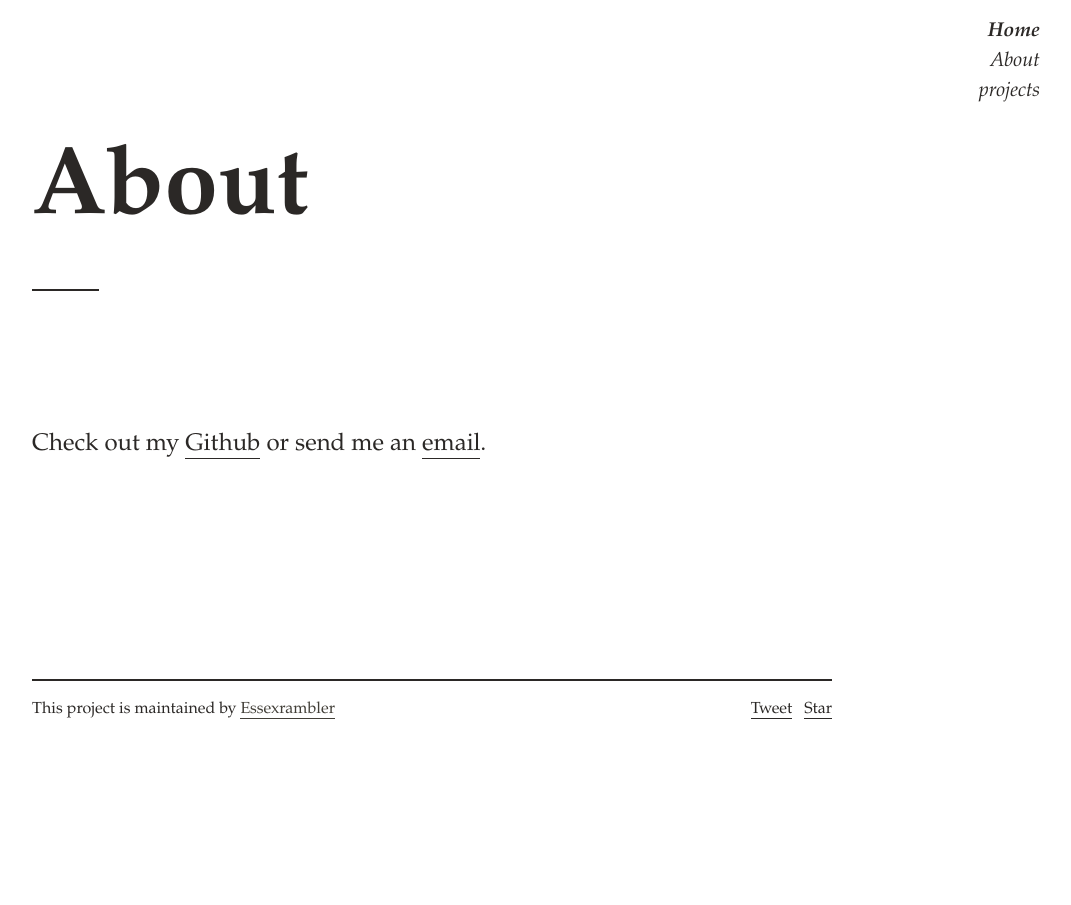
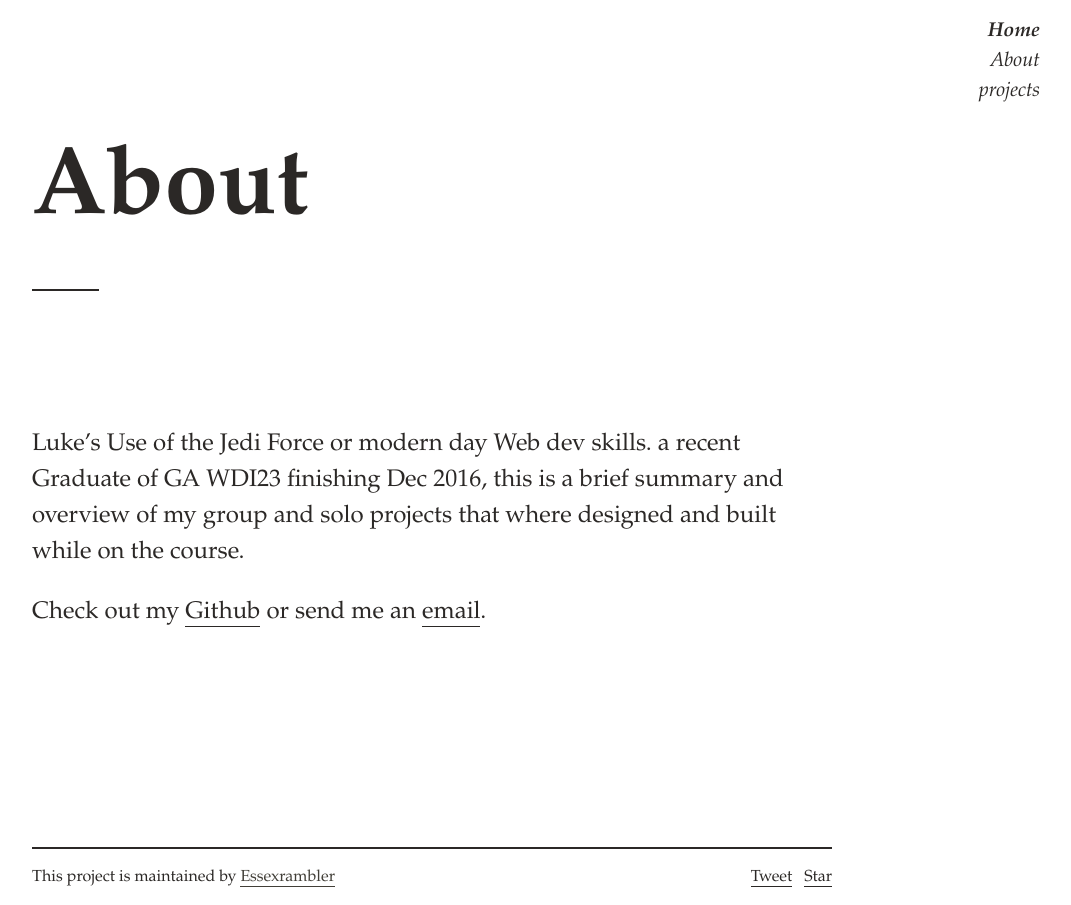
Before and after one commit to Essexrambler/Essexrambler.github.io, a Jekyll site: the page built from about.md, in a window 1280 px wide. Shown: the whole page, without its empty margins (208-1279 px from the left). Built offline with Jekyll 4.4.1, drawn with Linux system fonts in a browser that asks for light colours; comment, search, counter and statistics services are not loaded.

Commit message:
style changes

```diff
--- a/_config.yml
+++ b/_config.yml
@@ -20,7 +20,7 @@ description: > # this means to ignore newlines until "baseurl:"
   put together an insight into The Projects i've built and designed, as an individual
   and as a group, Hope you enjoy and contact me if you like what i've made.
 baseurl: "" # the subpath of your site, e.g. /blog
-url: "" # the base hostname & protocol for your site, e.g. http://example.com
+url: "http://www.essexrambler.com/" # the base hostname & protocol for your site, e.g. http://example.com
 twitter_username: Essexrambler
 github_username:  Essexrambler
 
--- a/about.md
+++ b/about.md
@@ -3,5 +3,9 @@ layout: page
 title: About
 permalink: /about/
 ---
+Luke's Use of the Jedi Force or modern day Web dev skills.
+a recent Graduate of GA WDI23 finishing Dec 2016, this is a brief summary and
+overview of my group and solo projects that where designed and built while
+on the course.
 
 Check out my [Github](https://github.com/Essexrambler) or send me an [email](reynoldsluke08@gmail.com).
```
Also changed, not shown: _projects/bored.md (added, +17 -0 lines), _projects/first-project.md (deleted, +0 -8 lines).
